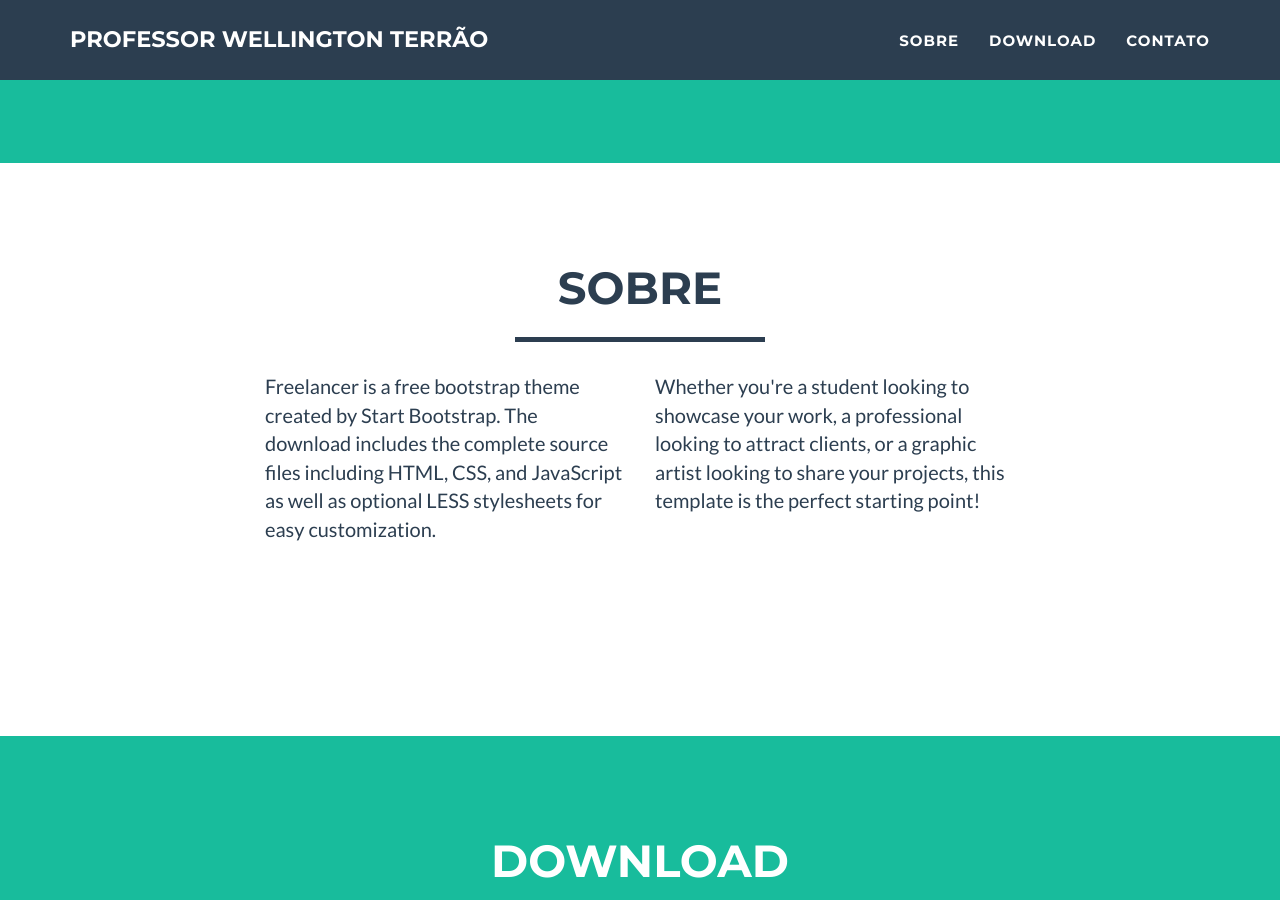
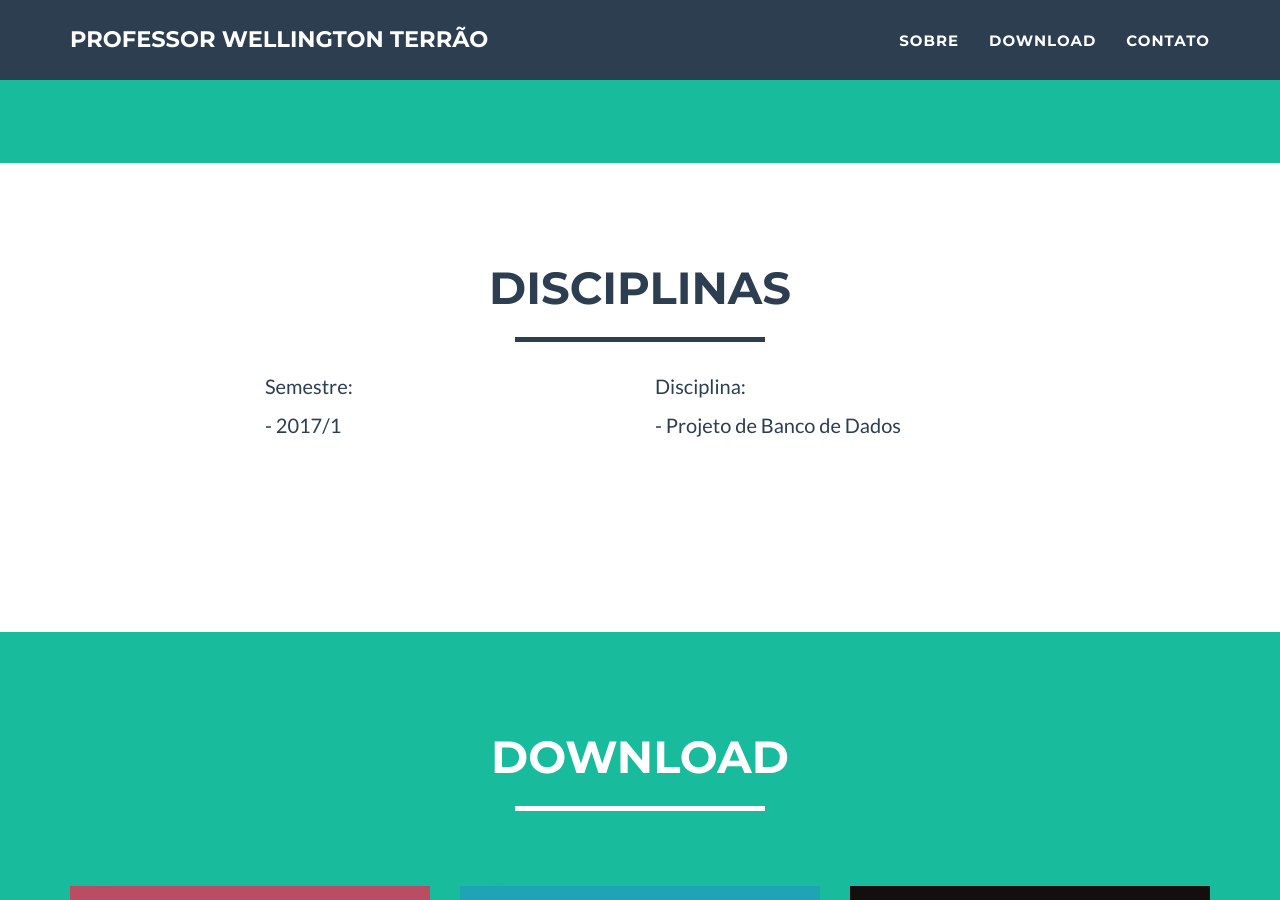
Before and after one commit to professorterrao/professorterrao.github.io, a Jekyll site: the page built from index.html, in a window 1280 px wide and 900 px high, scrolled down 752 px. Built offline with Jekyll 4.4.1, drawn with Linux system fonts in a browser that asks for light colours.

Commit message:
Sobre -> Disciplina

```diff
--- a/_includes/sobre.html
+++ b/_includes/sobre.html
@@ -3,16 +3,18 @@
         <div class="container">
             <div class="row">
                 <div class="col-lg-12 text-center">
-                    <h2>Sobre</h2>
+                    <h2>Disciplinas</h2>
                     <hr class="star-primary">
                 </div>
             </div>
             <div class="row">
                 <div class="col-lg-4 col-lg-offset-2">
-                    <p>Freelancer is a free bootstrap theme created by Start Bootstrap. The download includes the complete source files including HTML, CSS, and JavaScript as well as optional LESS stylesheets for easy customization.</p>
+                    <p>Semestre:</p>
+                    <p> - 2017/1</p>
                 </div>
                 <div class="col-lg-4">
-                    <p>Whether you're a student looking to showcase your work, a professional looking to attract clients, or a graphic artist looking to share your projects, this template is the perfect starting point! </p>
+                    <p>Disciplina: </p>
+                    <p> - Projeto de Banco de Dados</p>
                 </div>
                 <div class="col-lg-8 col-lg-offset-2 text-center">
                     <a href="#" class="btn btn-lg btn-outline">
```
